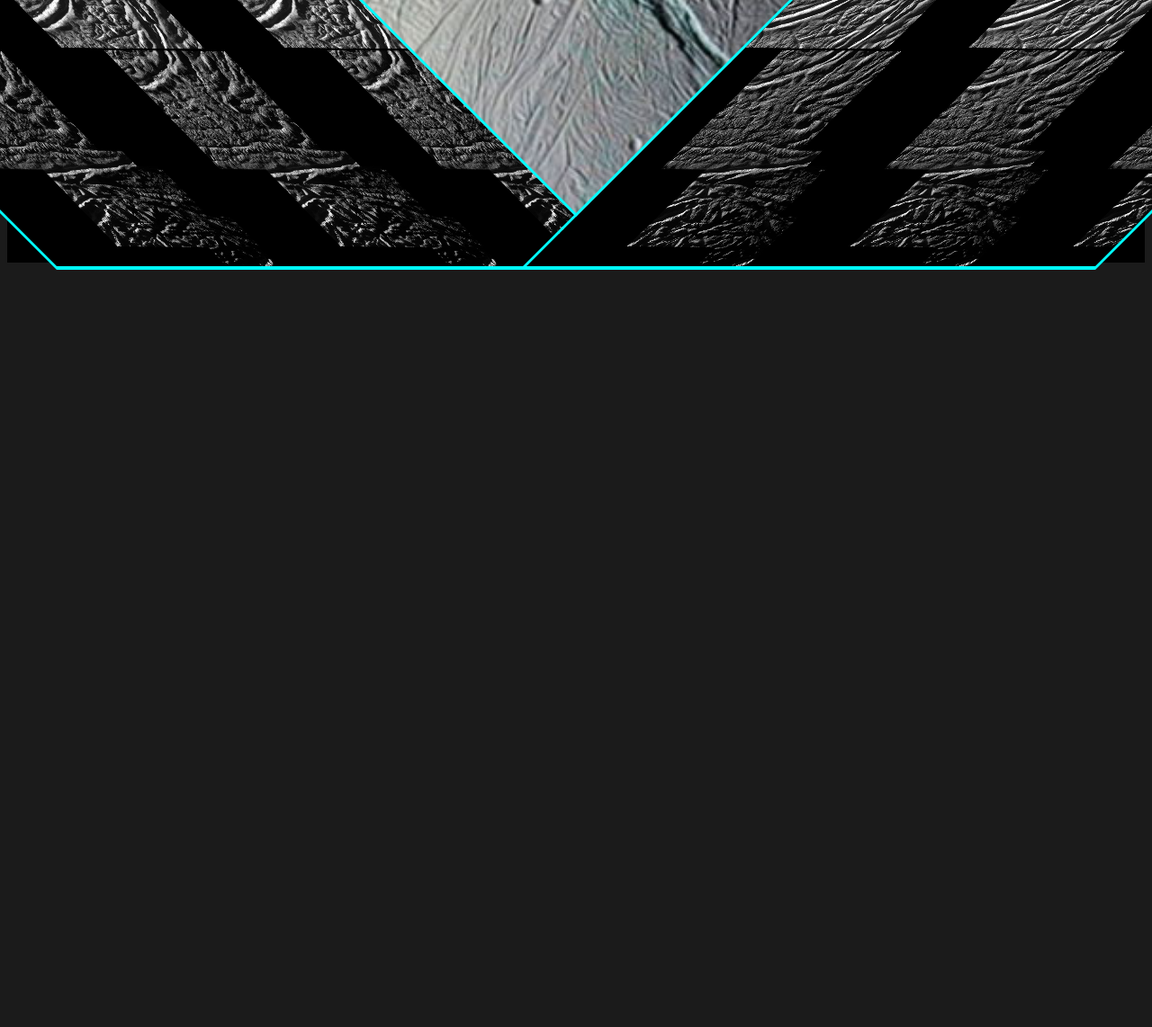
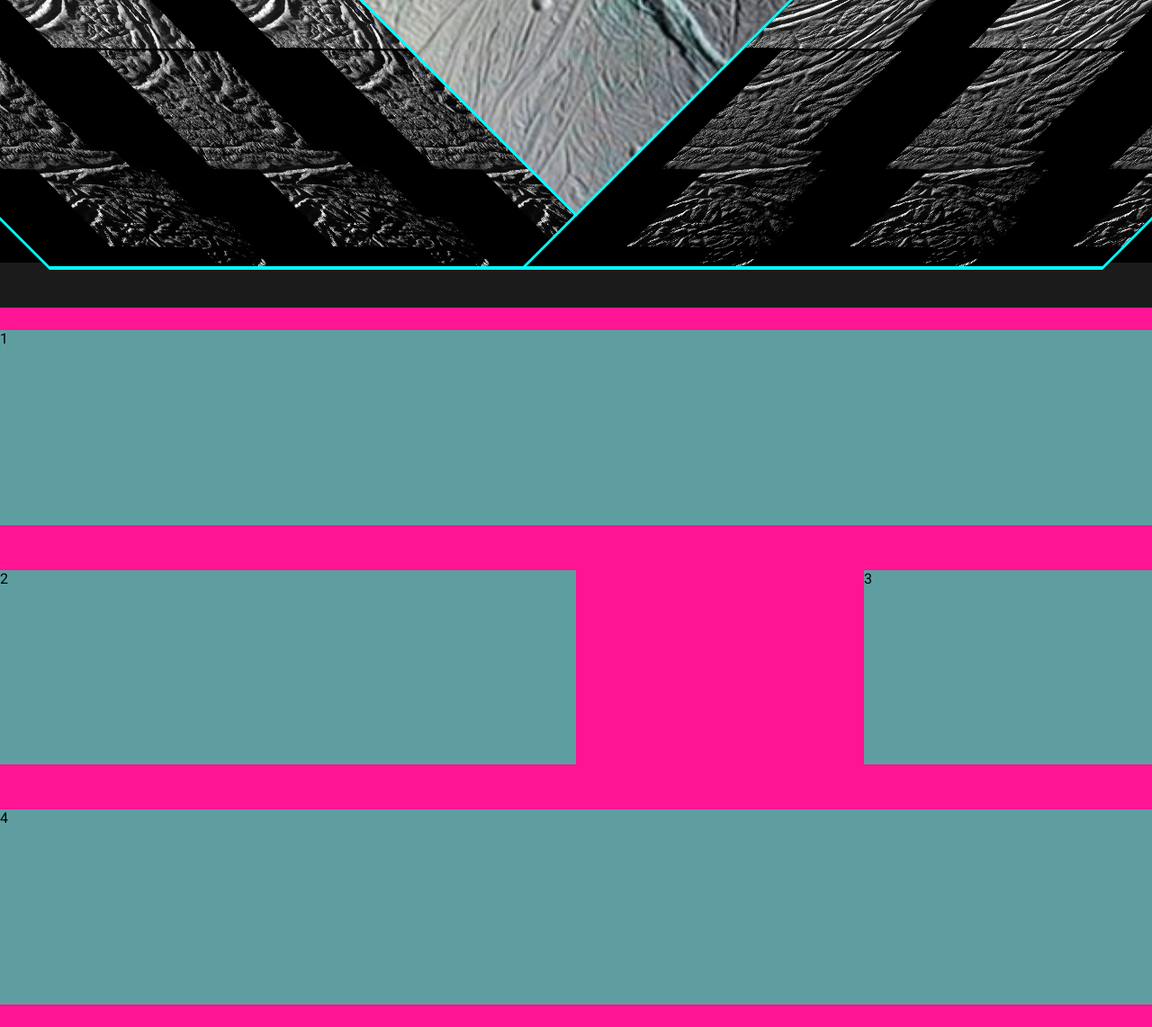
Before and after one commit to RandomSavage/timeBoss, a plain HTML site: page index.html in a window 1280 px wide. Shown: the part 1468-2610 px from the top of the page at 90% size. Before the commit the page ends 1768 px from the top, so only its background shows below. Drawn offline with Linux system fonts and the light colour scheme; files whose address does not match are found by name.

Commit message:
added off-grid section

```diff
--- a/index.html
+++ b/index.html
@@ -35,6 +35,12 @@
         <div class="middle-cheese"><h1>Ice Makers</h1></div>
         <div class="right-cheese"></div>
       </section>
+      <section id="off-grid">
+        <div class="top-grid">1</div>
+        <div class="main-grid">2</div>
+        <div class="side-bar">3</div>
+        <div class="feet-grid">4</div>
+      </section>
     </div>
   </div>
 </body>
--- a/sass/main.scss
+++ b/sass/main.scss
@@ -5,9 +5,13 @@
   width: 100%;
   height: 100%;
   font-family: 'Roboto', sans-serif;
+  // overflow-x: hidden;
+  margin: 0 auto;
 }
 body {
   background: #1b1b1b;
+  overflow-x: hidden;
+  margin: 0 auto;
   // max-width: 900px;
 }
 header {
@@ -55,7 +59,7 @@ header {
   // padding: 0 150px;
   height: 100vh;
   width: 100%;
-
+  margin: 0 auto;
   #landing{
     height: 80%;
     width: 80%;
@@ -165,3 +169,40 @@ header {
     }
   }
 }
+#off-grid{
+    height: 100vh;
+    width: 100vw;
+    margin: 50px auto;
+    background: deeppink;
+    display: grid;
+    grid-template-columns: 1fr 1fr 1fr 1fr;
+    grid-template-rows: auto;
+    grid-template-areas:
+      "header header header header"
+      "main main . sidebar"
+      "footer footer footer footer";
+  .top-grid{
+    grid-area: header;
+    margin: 25px auto;
+    background: cadetblue;
+    width: 100%;
+  }
+  .main-grid{
+    grid-area: main;
+    margin: 25px auto;
+    background: cadetblue;
+    width: 100%;
+  }
+  .side-bar{
+    grid-area: sidebar;
+    margin: 25px auto;
+    width: 100%;
+    background: cadetblue;
+  }
+  .feet-grid{
+    grid-area: footer;
+    margin: 25px auto;
+    background: cadetblue;
+    width: 100%;
+  }
+}
```
Also changed, not shown: sass/dist/main.css.
